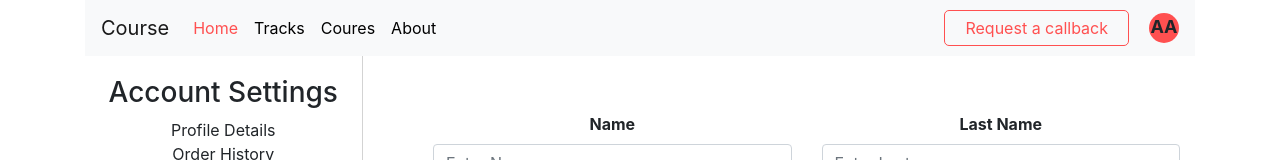
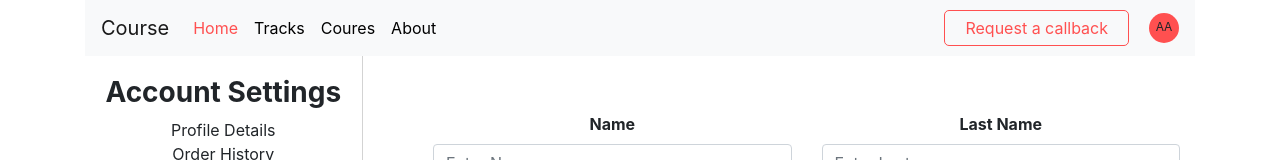
Before and after one commit to arjitacharya/POC, a React (Create React App) app: page /home in a window 1280 px wide. Shown: the top 160 px of the page. Built offline with nearby package versions, Linux system fonts and the light colour scheme.

Commit message:
fixed avtar text

```diff
--- a/src/components/home/home.css
+++ b/src/components/home/home.css
@@ -82,3 +82,7 @@
 .sidebar-item+.active {
   color: #ff5050 !important;
 }
+
+.sideBar-title {
+  font-weight: bold;
+}
--- a/src/components/navbar/MainHeader.jsx
+++ b/src/components/navbar/MainHeader.jsx
@@ -65,7 +65,7 @@ export default function MainHeader(props) {
               <div className="callbackDiv">Request a callback</div>
             </Navbar.Collapse>
             <div className="profile-avtar">
-              <strong>AA</strong>
+              <p className="avtar-text">AA</p>
             </div>
           </Navbar>
         </div>
--- a/src/components/navbar/navbar.css
+++ b/src/components/navbar/navbar.css
@@ -59,5 +59,9 @@ a.active {
   border-radius: 50%;
   margin-left: 20px;
   background-color: #ff5050;
-  font-size: 18px;
+  font-size: 12px;
 }
+
+.avtar-text {
+  margin-top: 5px;
+}
```
